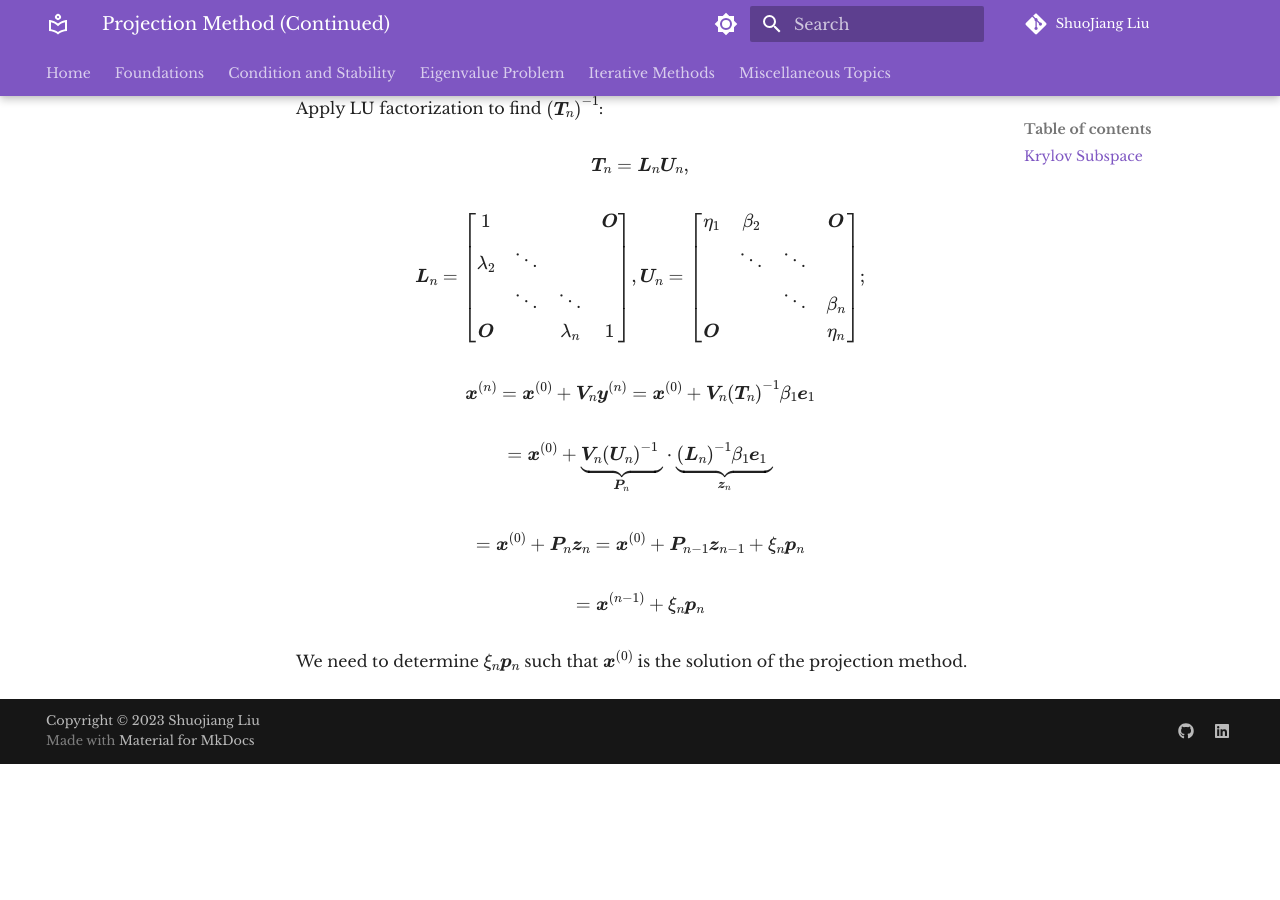
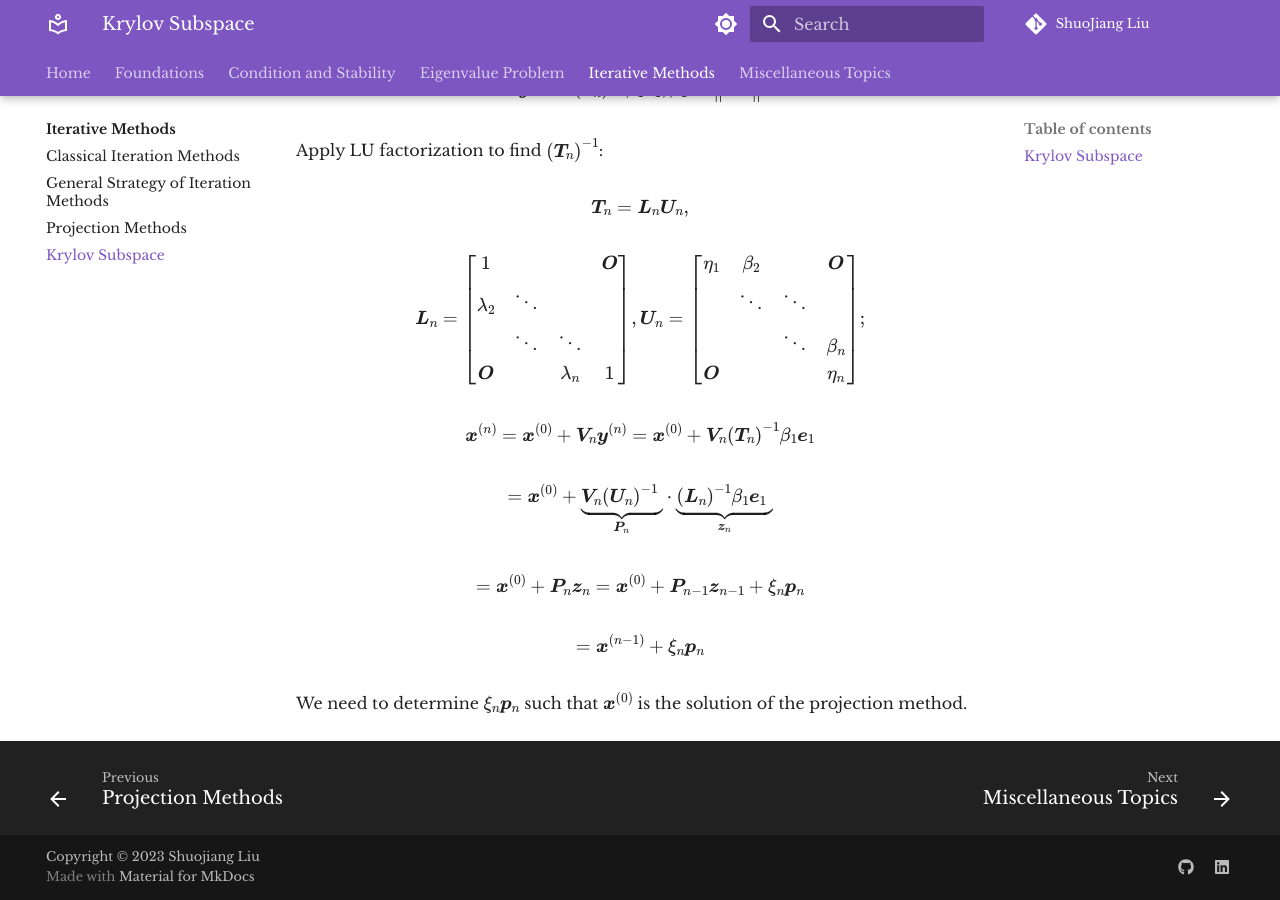
Before and after one commit to LiuShuoJiang/Numerical-Linear-Algebra, an MkDocs documentation site: the page built from docs/Iterative Methods/Projection_Method_2.md, in a window 1280 px wide and 900 px high, scrolled down 1794 px. Built offline with MkDocs 1.6.1 and Material for MkDocs 9.7.7, drawn with Linux system fonts in a browser that asks for light colours; comment, search, counter and statistics services are not loaded; old or Windows-style settings are respelled for this version of MkDocs; before the commit the page ends 2558 px from its top, so only the background shows below that; some of the changed text lies outside the part shown.

Commit message:
Update nav configurations

```diff
--- a/mkdocs.yml
+++ b/mkdocs.yml
@@ -82,6 +82,7 @@ nav:
     - Classical Iteration Methods: Iterative Methods/Classical_Iteration.md
     - General Strategy of Iteration Methods: Iterative Methods/Introduction_to_Iteration.md
     - Projection Methods: Iterative Methods/Projection_Method.md
+    - Krylov Subspace: Iterative Methods\Projection_Method_2.md
   - Miscellaneous Topics:
     - Miscellaneous/README.md
     - Least Square Problems: Miscellaneous/Least_Square.md
```
